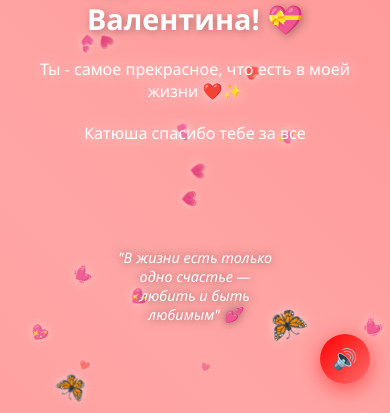
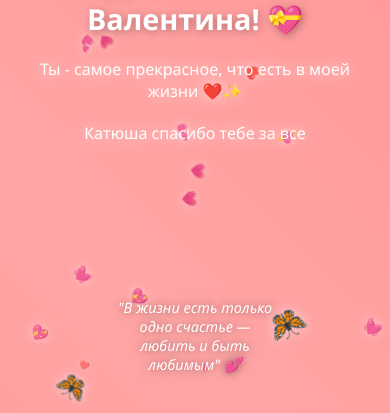
Before and after one commit to Kirill1922363/Valentine-s-Day, a Flask app: page /valentine.html in a window 390 px wide. Shown: the part 440-853 px from the top of the page. Run offline with Flask 3, Linux system fonts and the light colour scheme.

Commit message:
fix mistakes

```diff
--- a/templates/valentine.html
+++ b/templates/valentine.html
@@ -186,35 +186,6 @@
             opacity: 0;
         }
 
-        /* Music control button */
-        .music-control {
-            position: fixed;
-            bottom: 30px;
-            right: 30px;
-            width: 60px;
-            height: 60px;
-            background: linear-gradient(135deg, #ff0000 0%, #ff6b6b 100%);
-            border: none;
-            border-radius: 50%;
-            cursor: pointer;
-            font-size: 25px;
-            display: flex;
-            align-items: center;
-            justify-content: center;
-            box-shadow: 0 5px 20px rgba(255, 0, 0, 0.5);
-            transition: all 0.3s ease;
-            z-index: 1000;
-        }
-
-        .music-control:hover {
-            transform: scale(1.1);
-            box-shadow: 0 8px 30px rgba(255, 0, 0, 0.7);
-        }
-
-        .music-control:active {
-            transform: scale(0.95);
-        }
-
         @keyframes gradientFlow {
             0%, 100% { background-position: 0% 50%; }
             50% { background-position: 100% 50%; }
@@ -355,28 +326,10 @@
             .heart::before {
                 left: 40px;
             }
-
-            .music-control {
-                bottom: 20px;
-                right: 20px;
-                width: 50px;
-                height: 50px;
-                font-size: 20px;
-            }
-
-            .love-quote {
-                bottom: 80px;
-            }
         }
     </style>
 </head>
 <body>
-    <!-- Audio element - ЗАМІНІТЬ src на ваш аудіофайл -->
-
-
-    <!-- Music control button -->
-    <button class="music-control" id="musicBtn" title="Керування музикою">🔊</button>
-
     <div class="floating-hearts"></div>
     <div class="container">
         <div class="heart"></div>
@@ -390,8 +343,6 @@
         const heartEmojis = ['❤️', '💕', '💖', '💗', '💝', '💘', '💓', '💞'];
         const musicNotes = ['Kaya', '♫', '♬', '♩', '🎵', '🎶'];
         const butterflies = ['🦋', '🦋', '🌸'];
-
-
 
         function createFloatingHearts() {
             const container = document.querySelector('.floating-hearts');
```
